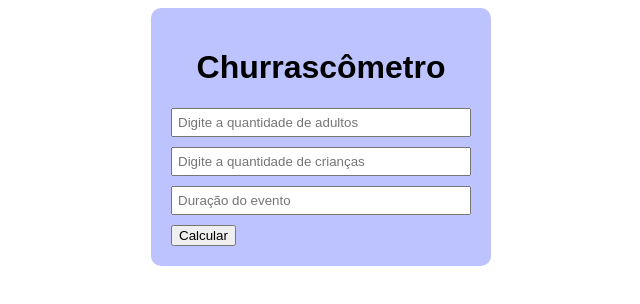
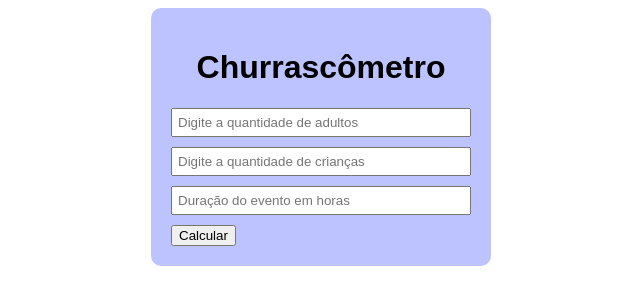
Before and after one commit to sauloiboty/Projetochurrascometro, a plain HTML site: page index.html in a window 1280 px wide. Shown: the full height of the page, 319-959 px from the left. Drawn offline with Linux system fonts and the light colour scheme.

Commit message:
Duração do evento em horas

```diff
--- a/index.html
+++ b/index.html
@@ -12,7 +12,7 @@
         <h1>Churrascômetro</h1>
         <input id="adultos" type="number" name="adultos" placeholder="Digite a quantidade de adultos">
         <input id="criancas" type="number" name="criancas" placeholder="Digite a quantidade de crianças">
-        <input id="duracao" type="number" name="duracao" placeholder="Duração do evento">
+        <input id="duracao" type="number" name="duracao" placeholder="Duração do evento em horas">
         <button onclick="calcular()">Calcular</button>
         <div id="resultado"></div>
     </header>
```
